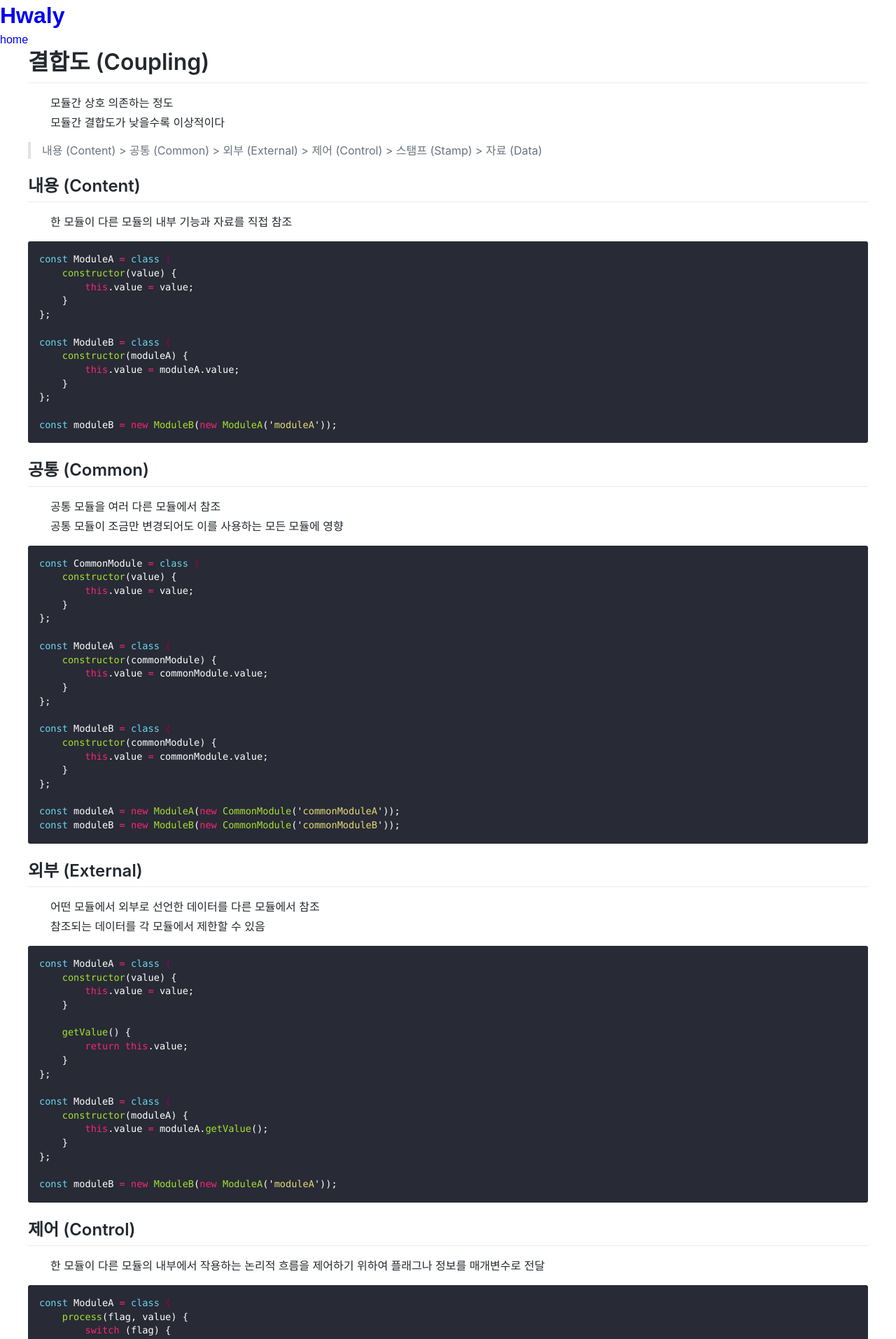
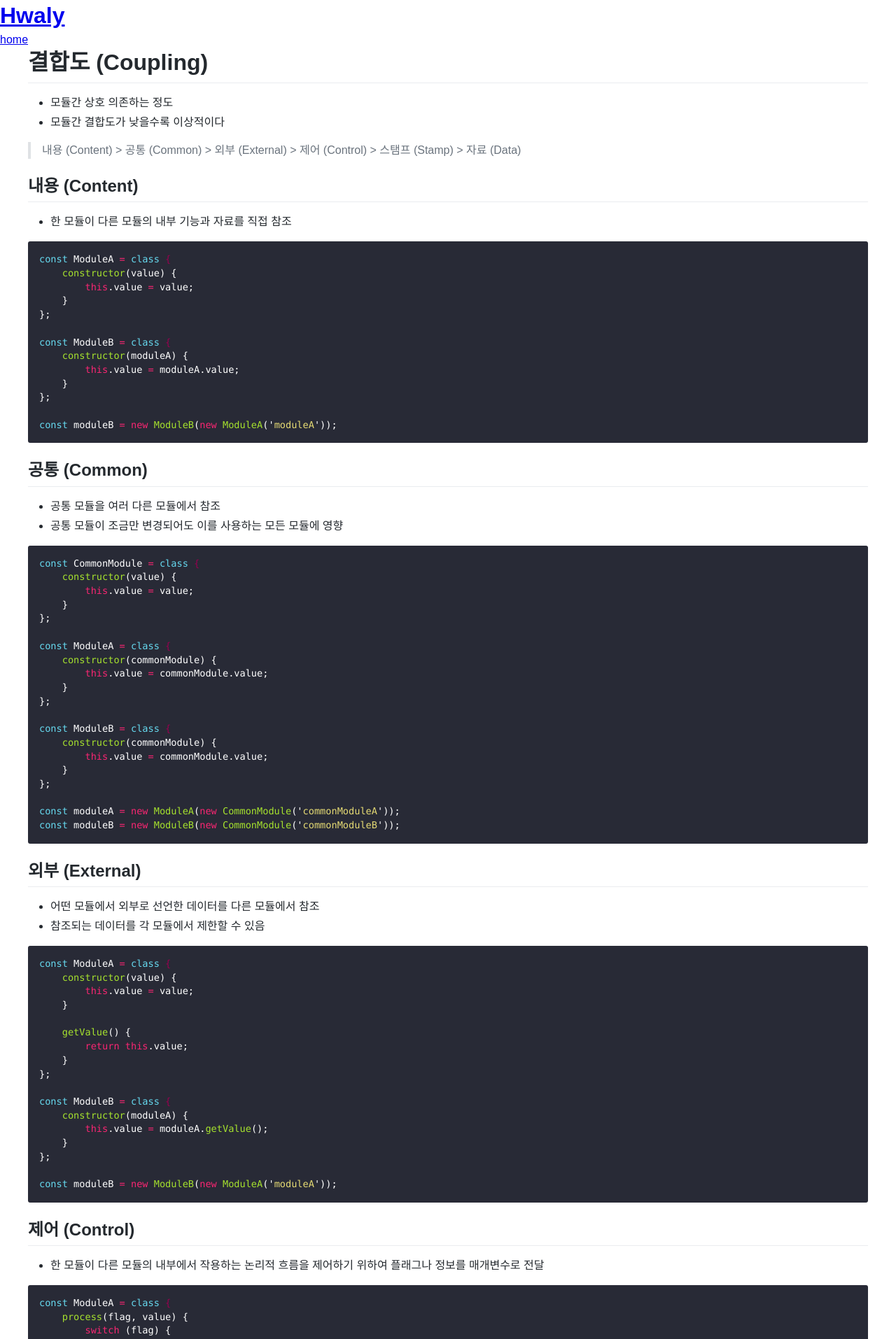
Before and after one commit to hwaly/hwaly.github.io, a Jekyll site: the page built from _posts/2018-12-18-programing-coupling.md, in a window 1280 px wide. Shown: the top 1914 px of the page at 70% size. Built offline with Jekyll 4.4.1, drawn with Linux system fonts in a browser that asks for light colours; some of the changed text lies outside the part shown.

Commit message:
수정 - 결합도 코드

```diff
--- a/_sass/_layout.scss
+++ b/_sass/_layout.scss
@@ -6,6 +6,7 @@ body {
 
 
 .site-footer {
+    padding: 32px 0;
     text-align: center;
 }
 
--- a/_sass/_scaffolding.scss
+++ b/_sass/_scaffolding.scss
@@ -1,9 +1,4 @@
 /*! scaffolding */
-html {
-    font-size: 10px;
-    font-family: sans-serif;
-}
-
 body,
 button,
 code,
@@ -32,17 +27,8 @@ ul {
     padding: 0;
 }
 
-a {
-    text-decoration: none;
-}
-
 img {
     vertical-align: middle;
-}
-
-ol,
-ul {
-    list-style: none;
 }
 
 address {
@@ -62,11 +48,6 @@ button {
     cursor: pointer;
 }
 
-html,
-body {
-    min-height: 100%;
-}
-
 fieldset {
     min-width: 0;
     margin: 0;
--- a/assets/css/github-markdown.css
+++ b/assets/css/github-markdown.css
@@ -6,12 +6,12 @@
 .markdown-body {
     -ms-text-size-adjust: 100%;
     -webkit-text-size-adjust: 100%;
-    line-height: 1.5;
     color: #24292e;
-    font-family: -apple-system, BlinkMacSystemFont, "Segoe UI", Helvetica, Arial, sans-serif, "Apple Color Emoji", "Segoe UI Emoji", "Segoe UI Symbol";
+    /*font-family: -apple-system, BlinkMacSystemFont, "Segoe UI", Helvetica, Arial, sans-serif, "Apple Color Emoji", "Segoe UI Emoji", "Segoe UI Symbol";*/
     font-size: 16px;
     line-height: 1.5;
     word-wrap: break-word;
+    word-break: keep-all;
 }
 
 .markdown-body .pl-c {
```
Also changed, not shown: _posts/2018-12-18-programing-coupling.md (+0 -4 lines).
